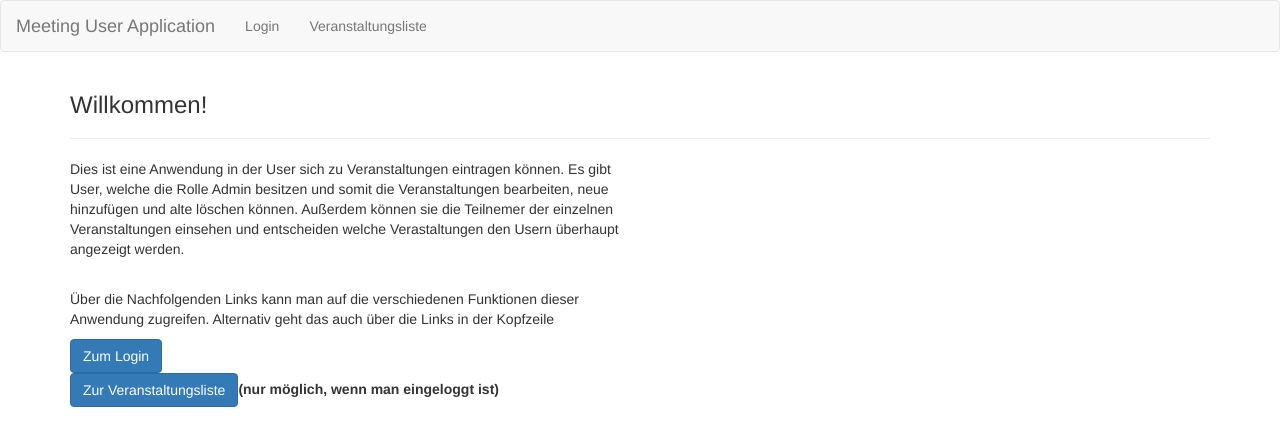
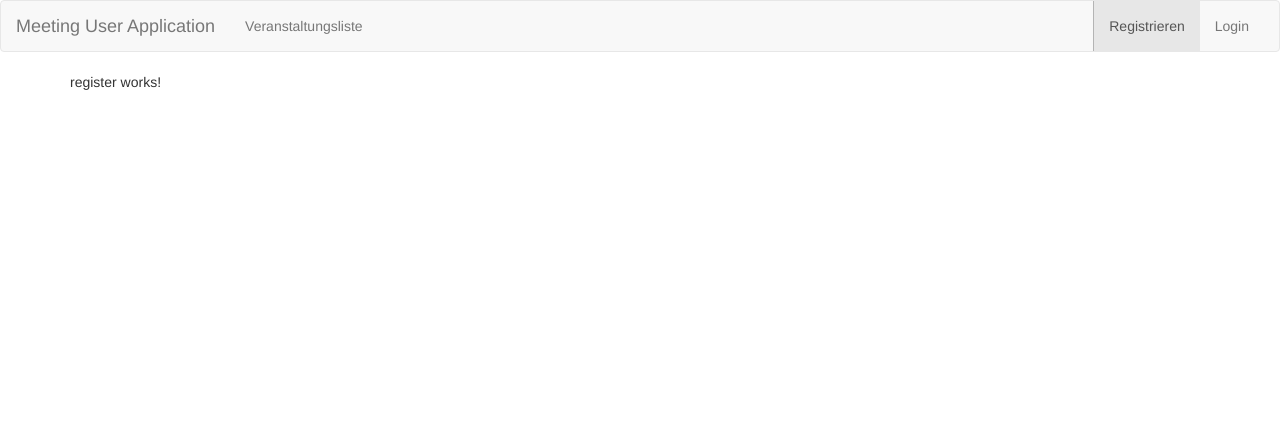
Before and after one commit to V-Peters/Angular, an Angular app: page /register in a window 1280 px wide. Before the commit this address led to /home. Shown: the top 446 px of the page. Built offline with nearby package versions, Linux system fonts and the light colour scheme.

Commit message:
added a register tab to navbar, implemented the link to it and added a register component

```diff
--- a/src/app/app-routing.module.ts
+++ b/src/app/app-routing.module.ts
@@ -3,11 +3,13 @@ import { Routes, RouterModule } from '@angular/router';
 import { MeetingListComponent } from './meeting-list/meeting-list.component';
 import { LoginComponent } from './login/login.component';
 import { HomeComponent } from './home/home.component';
+import { RegisterComponent } from './login/register/register.component';
 
 const routes: Routes = [
   { path: '', redirectTo: '/home', pathMatch: 'full' },
   { path: 'meeting/list', component: MeetingListComponent },
   { path: 'login', component: LoginComponent },
+  { path: 'register', component: RegisterComponent },
   { path: 'logout', redirectTo: '/home', pathMatch: 'full' },
   { path: 'home', component: HomeComponent },
   { path: '**', redirectTo: '/home' }
--- a/src/app/app.module.ts
+++ b/src/app/app.module.ts
@@ -13,6 +13,7 @@ import { UserListComponent } from './user-list/user-list.component';
 import { UserComponent } from './user-list/user/user.component';
 import { LoginComponent } from './login/login.component';
 import { HomeComponent } from './home/home.component';
+import { RegisterComponent } from './login/register/register.component';
 
 @NgModule({
   declarations: [
@@ -24,7 +25,8 @@ import { HomeComponent } from './home/home.component';
     UserListComponent,
     UserComponent,
     LoginComponent,
-    HomeComponent
+    HomeComponent,
+    RegisterComponent
   ],
   imports: [
     BrowserModule,
--- a/src/app/header/header.component.html
+++ b/src/app/header/header.component.html
@@ -6,12 +6,13 @@
 
       <div class="collapse navbar-collapse">
         <ul class="nav navbar-nav">
-          <li routerLinkActive="active"><a routerLink="/login">Login</a></li>
           <li routerLinkActive="active"><a routerLink="/meeting/list">Veranstaltungsliste</a></li>
         </ul>
-        <ul class="nav navbar-nav navbar-right">
+        <ul class="nav navbar-nav navbar-right" style="border-left: 1px solid rgb(180, 180, 180);">
           <!-- *ngIf klappt noch nicht richtig, da loggedIn nur in der onInit MMethode gesetzt wird -->
-          <li *ngIf="loggedIn"><a>Eingeloggt als Vorname Nachname</a></li>
+          <li *ngIf="!loggedIn" routerLinkActive="active"><a routerLink="/register">Registrieren</a></li>
+          <li *ngIf="loggedIn" class="navbar-text" style="cursor: default;"><span>Eingeloggt als Vorname Nachname</span></li>
+          <li *ngIf="!loggedIn" routerLinkActive="active"><a routerLink="/login">Login</a></li>
           <li *ngIf="loggedIn"><a style="cursor: pointer;" (click)="onLogout()">Logout</a></li>
         </ul>
       </div>
--- a/src/app/header/header.component.ts
+++ b/src/app/header/header.component.ts
@@ -21,4 +21,8 @@ export class HeaderComponent implements OnInit {
     this.router.navigate(['/logout']);
   }
 
+  g() {
+    console.log('G');
+  }
+
 }
--- /dev/null
+++ b/src/app/login/register/register.component.html
@@ -0,0 +1 @@
+<p>register works!</p>
--- /dev/null
+++ b/src/app/login/register/register.component.ts
@@ -0,0 +1,15 @@
+import { Component, OnInit } from '@angular/core';
+
+@Component({
+  selector: 'app-register',
+  templateUrl: './register.component.html',
+  styleUrls: ['./register.component.css']
+})
+export class RegisterComponent implements OnInit {
+
+  constructor() { }
+
+  ngOnInit(): void {
+  }
+
+}
```
Also changed, not shown: src/app/login/register/register.component.css (added), 1 other file (tests, documents, lock files or other folders).
